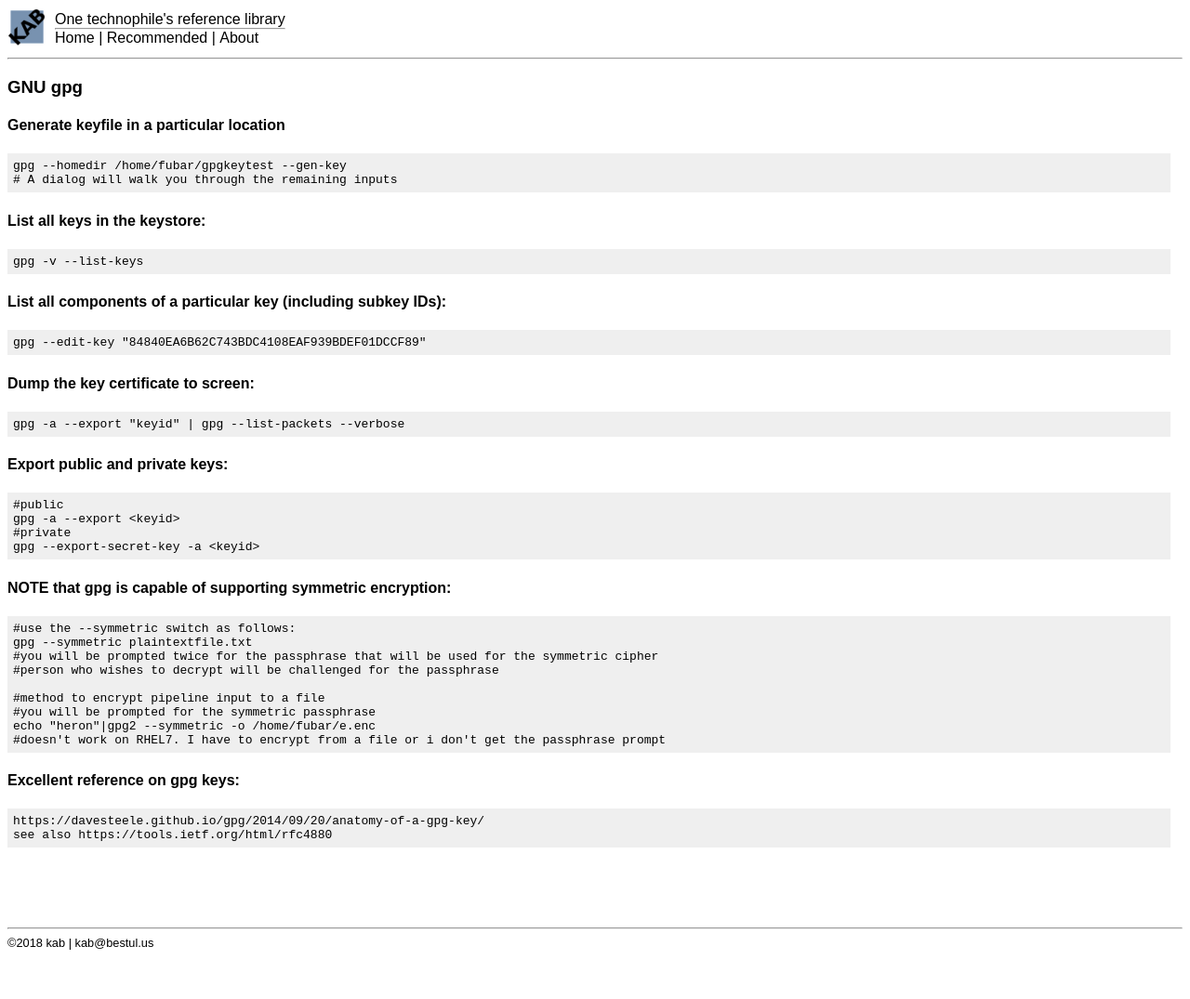
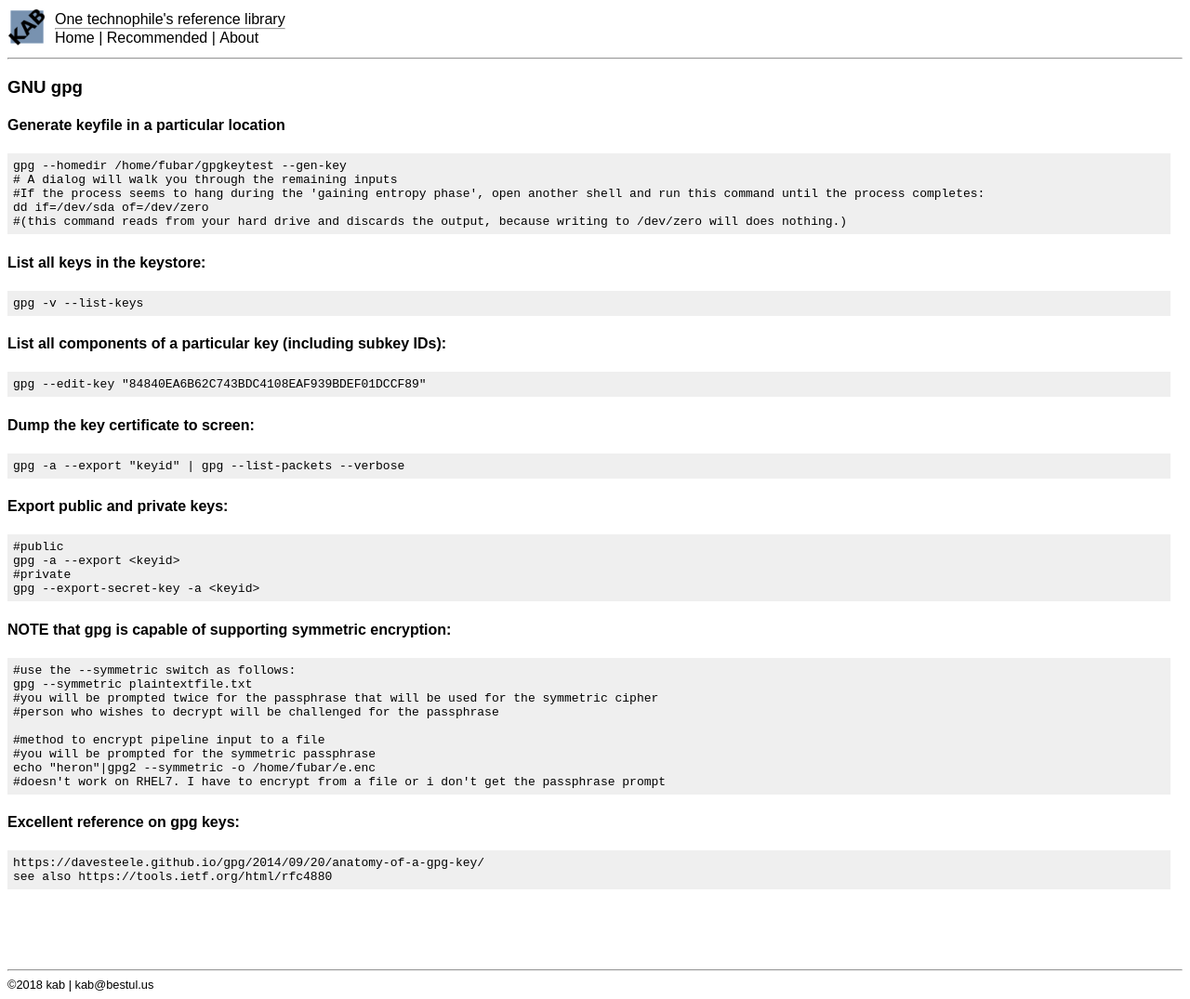
Before and after one commit to kabtech/kab, a Jekyll site: the page built from ccc/gpg.md, in a window 1280 px wide. Shown: the whole page at 93% size. Built offline with Jekyll 4.4.1, drawn with Linux system fonts in a browser that asks for light colours; before the commit the page ends 1030 px from its top, so only the background shows below that.

Commit message:
Update gpg.md

````diff
--- a/ccc/gpg.md
+++ b/ccc/gpg.md
@@ -10,6 +10,9 @@ group: ccc
 ```
 gpg --homedir /home/fubar/gpgkeytest --gen-key
 # A dialog will walk you through the remaining inputs
+#If the process seems to hang during the 'gaining entropy phase', open another shell and run this command until the process completes:
+dd if=/dev/sda of=/dev/zero
+#(this command reads from your hard drive and discards the output, because writing to /dev/zero will does nothing.)
 ```
 #### List all keys in the keystore:
 ```
````
